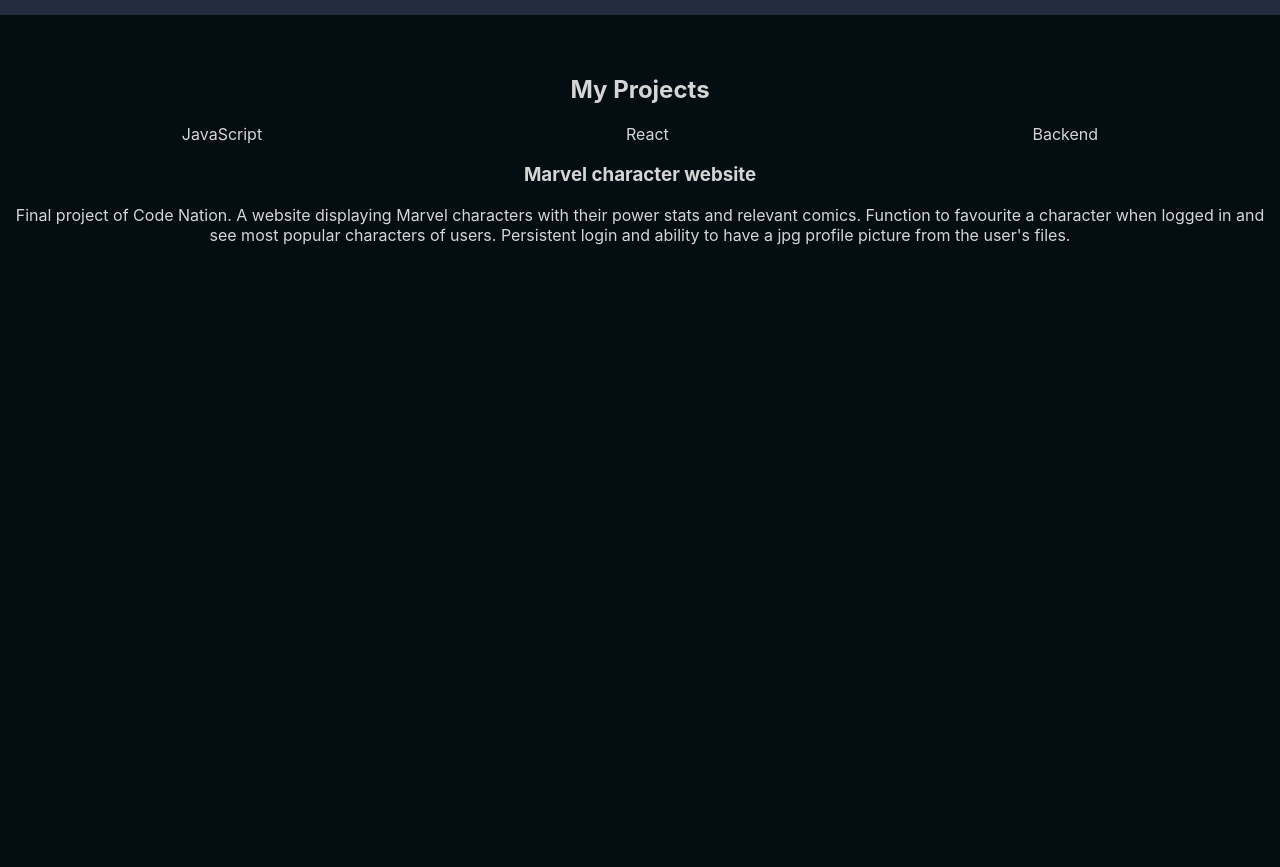
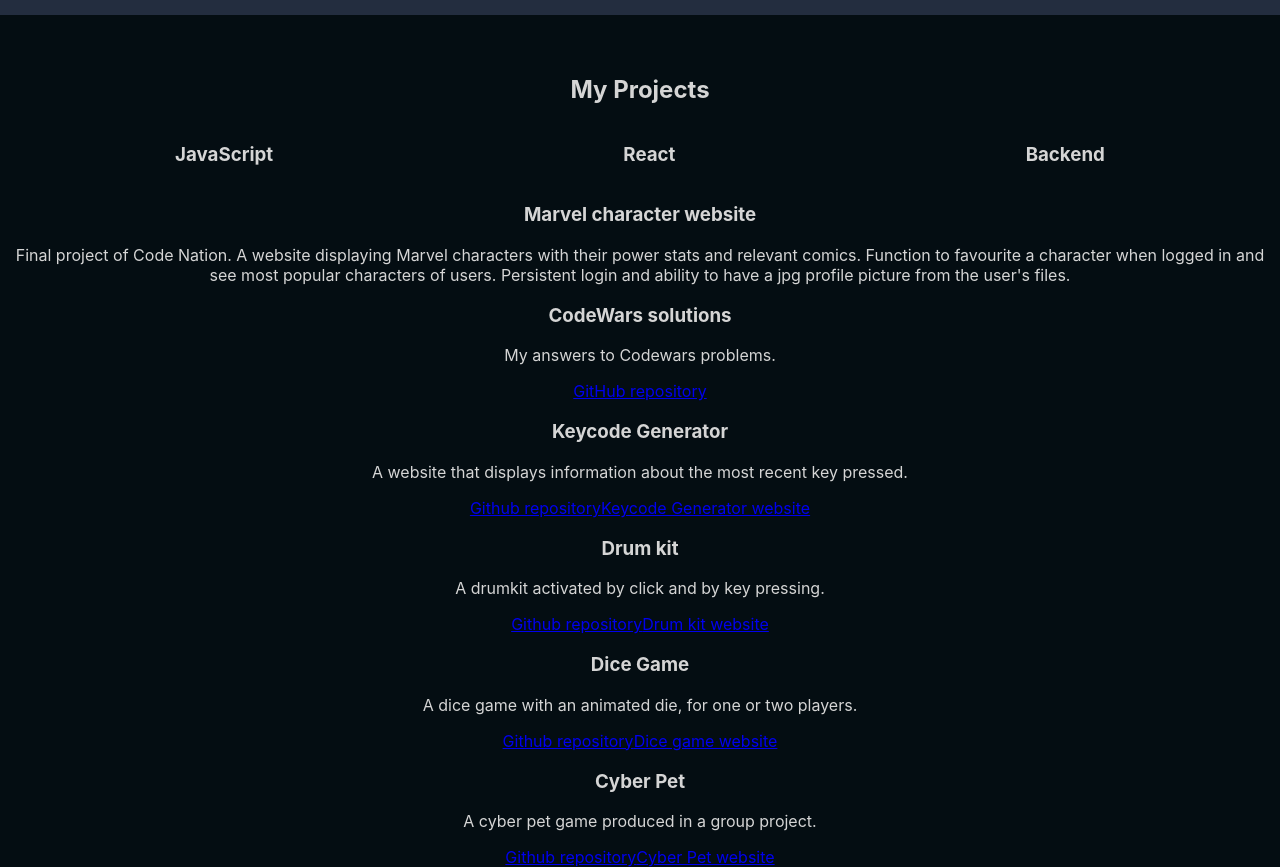
Before and after one commit to gtinsley99/MyPortfolio, a React (Create React App) app: page / in a window 1280 px wide. Shown: the part 2029-2896 px from the top of the page. Before the commit the page ends 2274 px from the top, so only its background shows below. Built offline with nearby package versions, Linux system fonts and the light colour scheme; the HTML template or start-up script is replaced by a standard one.

Commit message:
add js projects to list

```diff
--- a/src/components/projects/Projects.css
+++ b/src/components/projects/Projects.css
@@ -3,3 +3,11 @@
     justify-content: space-around;
     align-items: center;
 }
+
+.projType{
+    cursor: pointer;
+}
+
+.active{
+    text-decoration: underline;
+}
--- a/src/components/projects/Projects.jsx
+++ b/src/components/projects/Projects.jsx
@@ -5,15 +5,56 @@
     <div>
       <h2>My Projects</h2>
       <div className="projects">
-        <div>JavaScript</div>
-        <div>React</div>
-        <div>Backend</div>
+        <h3 className="projType">JavaScript</h3>
+        <h3 className="projType">React</h3>
+        <h3 className="projType">Backend</h3>
       </div>
-      <div>
-        <h3>Marvel character website</h3>
-        <p>Final project of Code Nation. A website displaying Marvel characters with their power stats and relevant comics. Function to favourite a character when logged in and see most popular characters of users. Persistent login and ability to have a jpg profile picture from the user's files.</p>
-
+      <div className="react">
+        <div>
+          <h3>Marvel character website</h3>
+          <p>
+            Final project of Code Nation. A website displaying Marvel characters
+            with their power stats and relevant comics. Function to favourite a
+            character when logged in and see most popular characters of users.
+            Persistent login and ability to have a jpg profile picture from the
+            user's files.
+          </p>
+        </div>
       </div>
+      <div className="JS">
+        <div>
+          <h3>CodeWars solutions</h3>
+          <p>My answers to Codewars problems.</p>
+          <a href="https://github.com/gtinsley99/codewars" target="_blank">
+            GitHub repository
+          </a>
+        </div>
+        <div>
+          <h3>Keycode Generator</h3>
+          <p>A website that displays information about the most recent key pressed.</p>
+          <a href="https://github.com/gtinsley99/Keycode-generator" target="_blank">Github repository</a>
+          <a href= "https://gtinsley99.github.io/Keycode-generator/" target="_blank">Keycode Generator website</a>
+        </div>
+        <div>
+          <h3>Drum kit</h3>
+          <p>A drumkit activated by click and by key pressing.</p>
+          <a href= "https://github.com/gtinsley99/Drumkit" target="_blank">Github repository</a>
+          <a href= "https://gtinsley99.github.io/Drumkit/" target="_blank">Drum kit website</a>
+        </div>
+        <div>
+          <h3>Dice Game</h3>
+          <p>A dice game with an animated die, for one or two players.</p>
+          <a href= "https://github.com/gtinsley99/dice_game" target="_blank">Github repository</a>
+          <a href= "https://gtinsley99.github.io/dice_game/" target="_blank">Dice game website</a>
+        </div>
+        <div>
+          <h3>Cyber Pet</h3>
+          <p>A cyber pet game produced in a group project.</p>
+          <a href= "https://github.com/awaghat99/CyberPet" target="_blank">Github repository</a>
+          <a href= "https://awaghat99.github.io/CyberPet/" target="_blank">Cyber Pet website</a>
+        </div>
+      </div>
+      <div className="backend"></div>
     </div>
   );
 };
```
